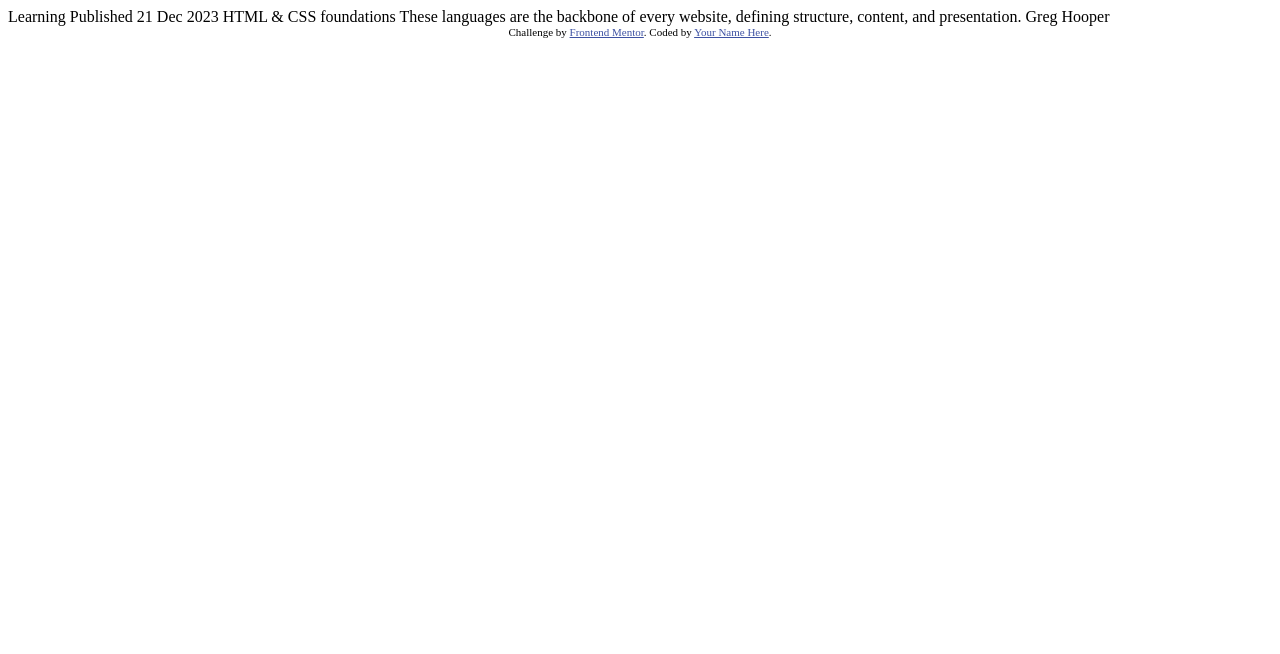
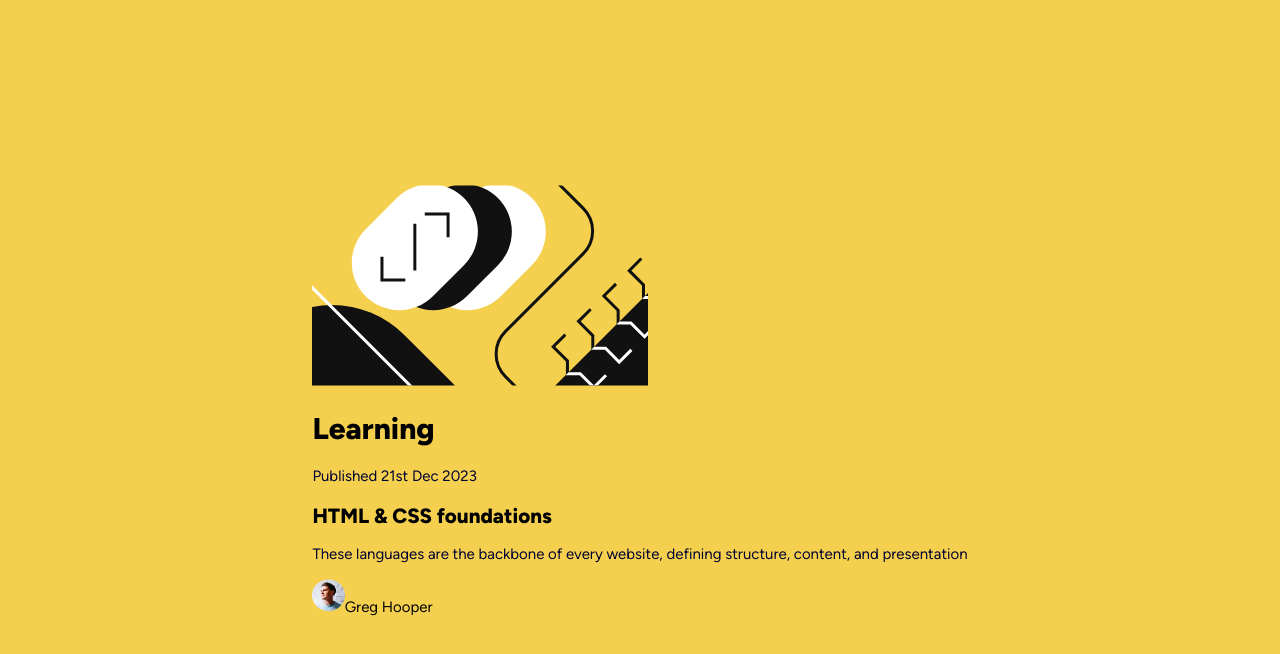
Before and after one commit to FrancesReagan/blog-preview-card-main, a plain HTML site: page index.html in a window 1280 px wide. Drawn offline with Linux system fonts and the light colour scheme.

Commit message:
second commit

```diff
--- a/index.html
+++ b/index.html
@@ -3,32 +3,27 @@
 <head>
   <meta charset="UTF-8">
   <meta name="viewport" content="width=device-width, initial-scale=1.0"> <!-- displays site properly based on user's device -->
-
   <link rel="icon" type="image/png" sizes="32x32" href="./assets/images/favicon-32x32.png">
-
+  <link rel="stylesheet" href="styles.css">
   <title>Frontend Mentor | Blog preview card</title>
-
-  <!-- Feel free to remove these styles or customise in your own stylesheet 👍 -->
-  <style>
-    .attribution { font-size: 11px; text-align: center; }
-    .attribution a { color: hsl(228, 45%, 44%); }
-  </style>
 </head>
 <body>
+  <main class-"card"
 
-  Learning
+    <div class-"card-content">
+      <img class="illustration" src="./assets/images/illustration-article.svg" alt="illustration of article">
+      <h1>Learning</h1>
+      <p>Published 21st Dec 2023</p>
+      <h2>HTML & CSS foundations</h2>
+        <p>These languages are the backbone of every website, defining structure, content, and presentation</p>
 
-  Published 21 Dec 2023
+        <div class="Author">
+          <img src="./assets/images/image-avatar.webp" alt="Author"
+          <h3>Greg Hooper</h3>
+        </div>
 
-  HTML & CSS foundations
+    </div>
 
-  These languages are the backbone of every website, defining structure, content, and presentation.
-
-  Greg Hooper
-
-  <div class="attribution">
-    Challenge by <a href="https://www.frontendmentor.io?ref=challenge" target="_blank">Frontend Mentor</a>.
-    Coded by <a href="#">Your Name Here</a>.
-  </div>
+  </main>
 </body>
 </html>
--- /dev/null
+++ b/styles.css
@@ -0,0 +1,99 @@
+
+
+/* set the root For the var() function */
+:root {
+  --colorBackground: rgb(244,208,78);
+  --colorCard: rgb(1, 0, 0);
+  --colorParagraph: rgb(0, 0,50);
+  --colorTitles: hsl(0, 0%, 7%);
+}
+
+@font-face {
+  font-family: 'Figtree';
+  src: url('./assets/fonts/static/Figtree-ExtraBold.ttf') format('truetype');
+  font-weight: 800;
+}
+
+@font-face {
+  font-family: 'Figtree';
+  src: url('./assets/fonts/static/Figtree-SemiBold.ttf') format('truetype');
+  font-weight: 600;
+}
+
+@font-face {
+  font-family: 'Figtree';
+  src: url('./assets/fonts/Figtree-VariableFont_wght.ttf') format('truetype');
+  font-weight: normal;
+}
+
+body {
+  display: flex;
+  margin: 0;
+  padding: 0;
+  background: var(--colorBackground);
+  height: 100vh;
+  justify-content: center;
+  align-items: center;
+  font-family: "Figtree";
+  font-size: 0.9375em;
+}
+
+.card{
+  display:flex;
+  flex-direction:column;
+  max-width: 330px;
+  background-color: var(--colorCard);
+  border-radius: 15px;
+  border: 1px solid var(--colorParagraph)
+  box-shadow: 8px 9 px 0 0 var(--colorTitles);
+}
+
+.card:hover{
+  transform: scale(0.9);
+  cursor: pointer;
+}
+
+.card-content{
+  padding: 15px;
+
+   .illustration {
+  width: 100%;
+  border-radius: 10px;
+  margin-bottom: 15px;
+   }
+}
+
+
+h1 {
+  background-color: var(--colorBackground)
+  padding: 5px 8px;
+  border-radius: 5px;
+  font-size: 0.75em
+  font-weight: 800;
+}
+
+h2 {
+  font-size: 1.375em;
+  font-weight: 800;
+}
+
+p {
+  color: var(--colorParagraph);
+  margin-top: 0;
+  line-height: 1.25em;
+  font-weight: normal;
+
+}
+
+.Author {
+  align-items: center;
+  img {
+    height: 2.1875em;
+  }
+}
+
+h3 {
+  color: var(--colorTitles);
+  font-size: 0.8125em
+  margin-left: 5px
+}
```
